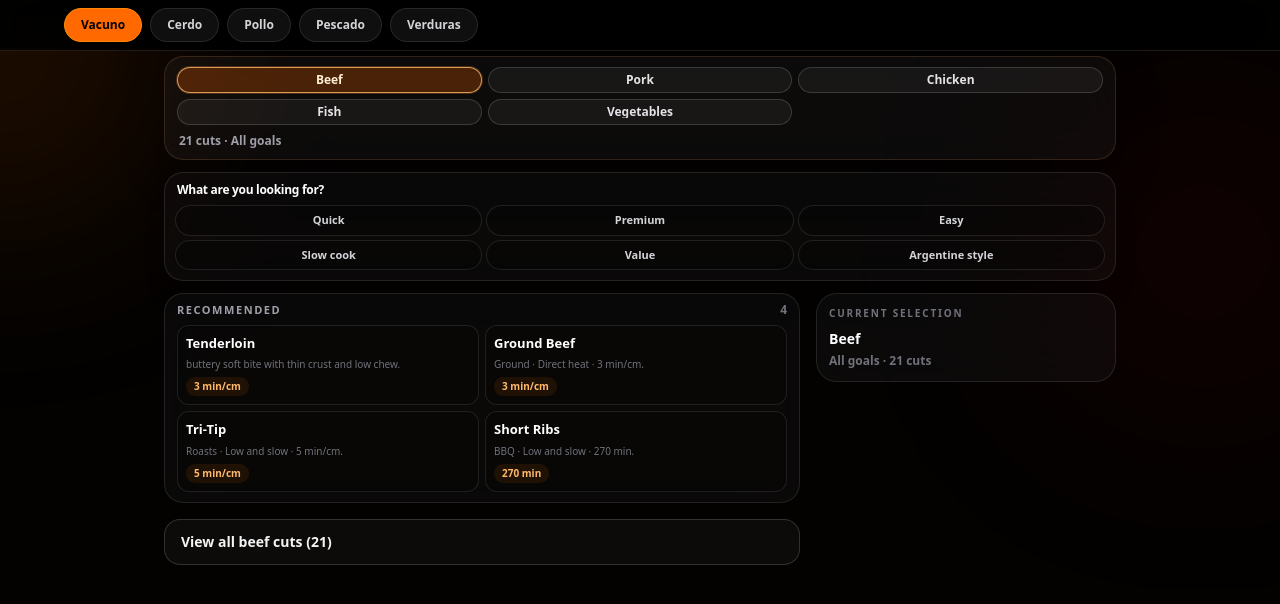
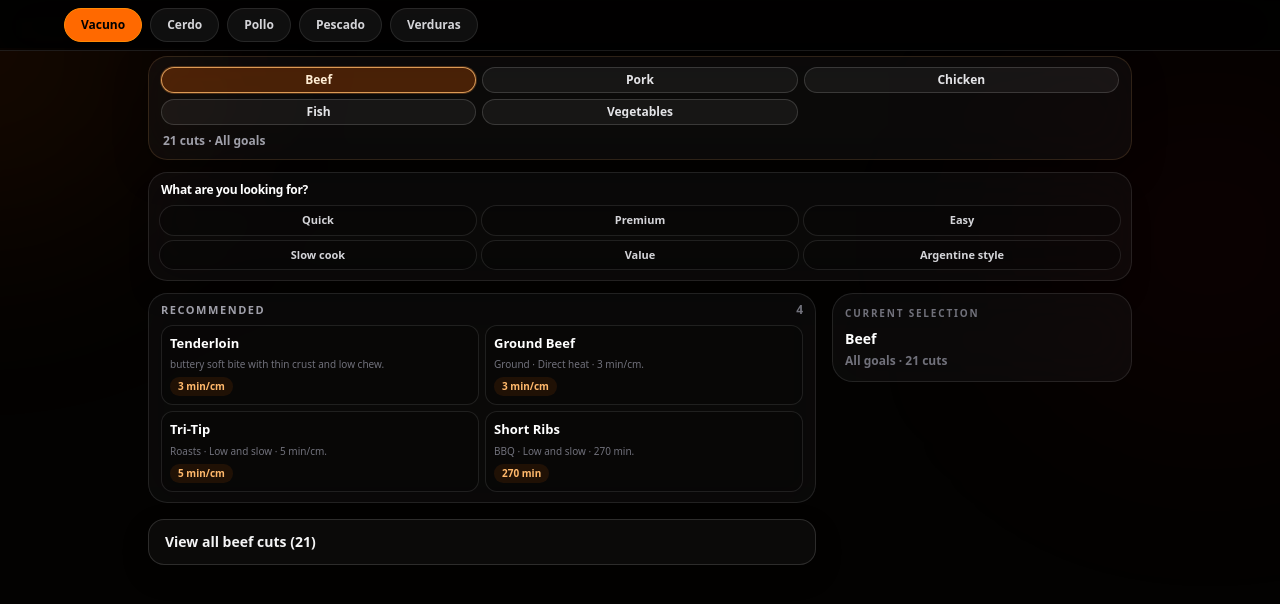
Before and after one commit to luisrdzcruz-maker/parrillero-pro, a Next.js app: page /dev/cuts in a window 1280 px wide. Shown: the top 604 px of the page. Built offline with nearby package versions, Linux system fonts and the light colour scheme.

Commit message:
style: integrate app shell into one canvas

```diff
--- a/app/page.tsx
+++ b/app/page.tsx
@@ -1847,7 +1847,7 @@ ERROR
       />
     )}
     <main
-      className={`${ds.shell.page} relative mx-auto flex min-h-screen min-w-0 w-full max-w-[1280px] flex-col overflow-x-hidden px-3 pb-[calc(7.5rem+env(safe-area-inset-bottom))] pt-2 sm:px-4 sm:pt-5 lg:px-8 lg:pb-10 lg:pt-6`}
+      className={`${ds.shell.page} relative isolate mx-auto flex min-h-screen min-w-0 w-full max-w-none flex-col overflow-x-hidden px-3 pb-[calc(7.5rem+env(safe-area-inset-bottom))] pt-2 before:pointer-events-none before:fixed before:inset-x-0 before:bottom-0 before:z-0 before:h-40 before:bg-gradient-to-t before:from-[#030201] before:via-[#030201]/85 before:to-transparent sm:px-4 sm:pt-5 lg:px-8 lg:pb-10 lg:pt-6`}
       onTouchStart={handleTouchStart}
       onTouchEnd={handleTouchEnd}
     >
--- a/components/cuts/CutBottomSheet.tsx
+++ b/components/cuts/CutBottomSheet.tsx
@@ -54,7 +54,7 @@ export function CutBottomSheet({ profile, lang, onClose, onStartCooking }: CutBo
 
   return (
     <>
-      <aside className="fixed inset-x-0 bottom-0 z-50 mx-auto flex w-full max-w-3xl items-end px-3 pb-[calc(0.75rem+env(safe-area-inset-bottom))] sm:pb-4 md:hidden">
+      <aside className="fixed inset-x-0 bottom-0 z-[80] mx-auto flex w-full max-w-3xl items-end px-3 pb-[calc(0.75rem+env(safe-area-inset-bottom))] sm:pb-4 md:hidden">
         <CutDetailContent
           profile={profile}
           lang={effectiveLang}
--- a/components/cuts/CutSelectionScreen.tsx
+++ b/components/cuts/CutSelectionScreen.tsx
@@ -199,14 +199,14 @@ export function CutSelectionScreen({
     : "pb-4 sm:pb-6 lg:pb-6";
 
   return (
-    <main className="relative w-full max-w-full overflow-x-clip overflow-y-visible bg-[#030201] text-white">
+    <main className="relative w-full max-w-full overflow-x-clip overflow-y-visible text-white">
       <div className="pointer-events-none absolute inset-0 overflow-hidden">
-        <div className="absolute -left-40 -top-40 h-[320px] w-[320px] rounded-full bg-orange-500/14 blur-[110px]" />
-        <div className="absolute -right-16 top-16 h-[280px] w-[280px] rounded-full bg-red-600/10 blur-[120px]" />
+        <div className="absolute -left-48 -top-44 h-[340px] w-[340px] rounded-full bg-orange-500/10 blur-[120px]" />
+        <div className="absolute -right-20 top-10 h-[300px] w-[300px] rounded-full bg-red-600/7 blur-[130px]" />
       </div>
 
-      <section className={`relative mx-auto flex w-full max-w-[1000px] flex-col px-4 pt-2 sm:px-6 ${sectionBottomPaddingClass}`}>
-        <header className="rounded-[1.2rem] border border-orange-300/15 bg-white/[0.04] px-2.5 py-2 shadow-[0_14px_40px_rgba(0,0,0,0.35)] backdrop-blur-xl sm:px-3 sm:py-2.5">
+      <section className={`relative mx-auto flex w-full max-w-[1000px] flex-col px-0 pt-1 sm:px-2 sm:pt-2 ${sectionBottomPaddingClass}`}>
+        <header className="rounded-[1.2rem] border border-orange-300/14 bg-white/[0.035] px-2.5 py-2 shadow-[0_12px_34px_rgba(0,0,0,0.28)] backdrop-blur-xl sm:px-3 sm:py-2.5">
           <div className="grid grid-cols-2 gap-1.5 touch-pan-y sm:grid-cols-3">
             {animalOptions.map(([animalId]) => {
               const selected = animalId === selectedAnimal;
@@ -249,7 +249,7 @@ export function CutSelectionScreen({
             <button
               type="button"
               onClick={() => handleCatalogExpandedChange(!catalogExpanded)}
-              className="w-full rounded-2xl border border-white/15 bg-white/[0.04] px-4 py-3 text-left text-sm font-black text-zinc-100 transition hover:border-orange-300/45 hover:bg-orange-500/10 active:scale-[0.99]"
+              className="w-full rounded-2xl border border-white/14 bg-white/[0.035] px-4 py-3 text-left text-sm font-black text-zinc-100 shadow-[0_10px_28px_rgba(0,0,0,0.20)] transition hover:border-orange-300/45 hover:bg-orange-500/10 active:scale-[0.99]"
               aria-expanded={catalogExpanded}
             >
               {catalogExpanded ? hideAllLabel : viewAllLabel}
--- a/components/navigation/AppHeader.tsx
+++ b/components/navigation/AppHeader.tsx
@@ -147,11 +147,11 @@ export function BottomNavigation({
   return (
     <nav
       aria-hidden={disabled}
-      className={`fixed inset-x-0 bottom-0 z-[70] w-full max-w-full overflow-x-hidden px-2 pb-[max(0.7rem,env(safe-area-inset-bottom))] pt-1.5 transition-opacity lg:hidden ${
+      className={`fixed inset-x-0 bottom-0 z-[70] w-full max-w-full overflow-x-hidden px-2 pb-[max(0.7rem,env(safe-area-inset-bottom))] pt-1.5 transition-opacity before:pointer-events-none before:absolute before:inset-x-0 before:bottom-0 before:h-28 before:bg-gradient-to-t before:from-[#030201] before:via-[#030201]/82 before:to-transparent lg:hidden ${
         disabled ? "pointer-events-none opacity-0" : "pointer-events-none opacity-100"
       }`}
     >
-      <div className="pointer-events-auto mx-auto grid w-full max-w-[448px] min-w-0 grid-cols-5 items-center gap-0.5 overflow-hidden rounded-[2rem] border border-white/10 bg-black/70 p-1.5 shadow-2xl shadow-black/60 backdrop-blur-xl">
+      <div className="pointer-events-auto relative mx-auto grid w-full max-w-[448px] min-w-0 grid-cols-5 items-center gap-0.5 overflow-hidden rounded-[2rem] border border-white/10 bg-[#080604]/82 p-1.5 shadow-[0_18px_60px_rgba(0,0,0,0.62),0_0_34px_rgba(249,115,22,0.08)] ring-1 ring-inset ring-white/[0.035] backdrop-blur-xl">
         <Tab
           active={mode === "inicio"}
           label={t.start}
--- a/lib/design-system.ts
+++ b/lib/design-system.ts
@@ -50,13 +50,13 @@ export const ds = {
   },
 
   shell: {
-    page: "min-h-screen overflow-hidden bg-[radial-gradient(circle_at_top_left,rgba(249,115,22,0.12),transparent_30%),linear-gradient(180deg,#020617,#0f172a_45%,#020617)] px-4 pb-28 pt-5 text-white",
-    container: "mx-auto max-w-6xl",
+    page: "min-h-screen overflow-x-hidden bg-[radial-gradient(circle_at_18%_0%,rgba(249,115,22,0.13),transparent_32%),radial-gradient(circle_at_82%_12%,rgba(120,53,15,0.10),transparent_30%),linear-gradient(180deg,#050301_0%,#090807_42%,#030201_100%)] px-4 pb-28 pt-5 text-white",
+    container: "relative z-10 mx-auto max-w-6xl",
   },
 
   panel: {
-    form: "space-y-4 rounded-3xl border border-white/10 bg-slate-900/75 p-5 shadow-2xl shadow-black/20 ring-1 ring-inset ring-white/[0.03] backdrop-blur",
-    card: "rounded-3xl border border-white/10 bg-gradient-to-br from-slate-900/95 to-slate-900/65 shadow-lg shadow-black/20 ring-1 ring-inset ring-white/[0.03]",
+    form: "space-y-4 rounded-3xl border border-white/10 bg-white/[0.045] p-5 shadow-2xl shadow-black/20 ring-1 ring-inset ring-white/[0.035] backdrop-blur-xl",
+    card: "rounded-3xl border border-white/10 bg-gradient-to-br from-white/[0.07] to-white/[0.035] shadow-lg shadow-black/20 ring-1 ring-inset ring-white/[0.035] backdrop-blur",
     result:
       "relative overflow-hidden rounded-2xl border border-white/10 bg-gradient-to-br from-slate-900/95 to-slate-900/65 shadow-lg shadow-black/20 ring-1 ring-inset ring-white/[0.03]",
     homeCard:
```
